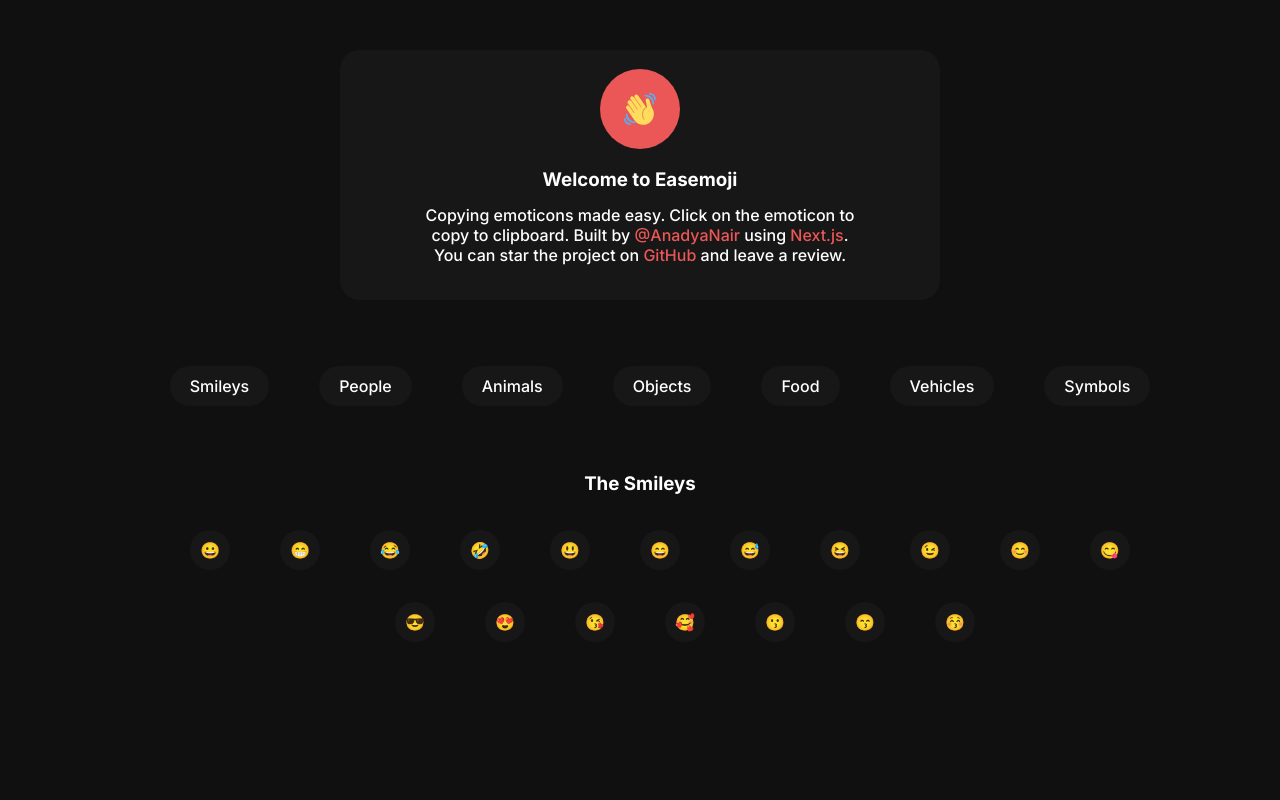
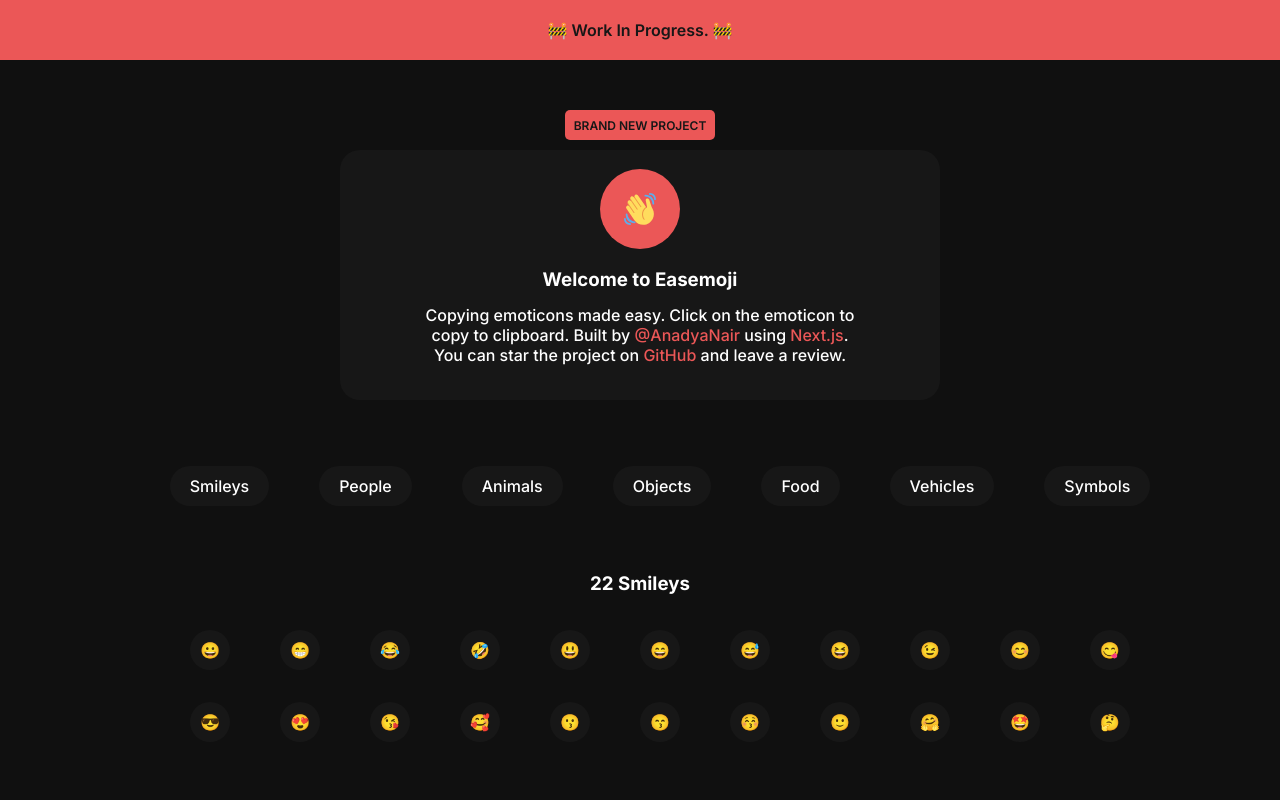
Before and after one commit to AnadyaNair/easemoji-app, a Next.js app: page / in a window 1280 px wide. Shown: the top 800 px of the page. Built offline with nearby package versions, Linux system fonts and the light colour scheme.

Commit message:
Updated: Add brand new tag, add more emojis

```diff
--- a/pages/index.js
+++ b/pages/index.js
@@ -22,9 +22,10 @@ export default function Home() {
         url('https://fonts.googleapis.com/css2?family=Inter:wght@100;200;300;400;500;600;700;800;900&display=swap');
       </style> */}
 
-      {/* <div className={styles.projectStatus}>🚧 Work In Progress. 🚧</div> */}
+      <div className={styles.projectStatus}>🚧 Work In Progress. 🚧</div>
 
       <div className={styles2.titleSection}>
+        <div className={styles2.newTag}>BRAND NEW PROJECT</div>
         <div className={styles2.titlesectionContent}>
           <Image src="/wave.svg" alt="Wave image" width={80} height={80} />
           <h3>Welcome to Easemoji</h3>
@@ -110,7 +111,7 @@ export default function Home() {
       </div>
 
       <div className={styles2.headingContainer}>
-        <h3 id="smileys">The Smileys</h3>
+        <h3 id="smileys">22 Smileys</h3>
       </div>
 
       <div className={styles_smileys.smileyDiv}>
@@ -216,7 +217,6 @@ export default function Home() {
         </ul>
 
         <ul>
-          <span></span>
           <li
             id="emoji12"
             onClick={() => {
@@ -279,6 +279,42 @@ export default function Home() {
           >
             😚
           </li>
+          <span></span>
+          <li
+            id="emoji19"
+            onClick={() => {
+              navigator.clipboard.writeText(emoji19.textContent);
+            }}
+          >
+            🙂
+          </li>
+          <span></span>
+          <li
+            id="emoji20"
+            onClick={() => {
+              navigator.clipboard.writeText(emoji20.textContent);
+            }}
+          >
+            🤗
+          </li>
+          <span></span>
+          <li
+            id="emoji21"
+            onClick={() => {
+              navigator.clipboard.writeText(emoji21.textContent);
+            }}
+          >
+            🤩
+          </li>
+          <span></span>
+          <li
+            id="emoji22"
+            onClick={() => {
+              navigator.clipboard.writeText(emoji22.textContent);
+            }}
+          >
+            🤔
+          </li>
         </ul>
       </div>
       {/* <main className={styles.main}>
@@ -322,7 +358,7 @@ export default function Home() {
         </div>
       </main> */}
 
-      <footer className={styles.footer}>
+      {/* <footer className={styles.footer}>
         <p>
           Star the project on{" "}
           <Link href="https://github.com/AnadyaNair/easemoji-app">
@@ -331,7 +367,7 @@ export default function Home() {
           and do leave a review!
         </p>
         <br />
-        {/* <a
+        <a
           href="https://vercel.com?utm_source=create-next-app&utm_medium=default-template&utm_campaign=create-next-app"
           target="_blank"
           rel="noopener noreferrer"
@@ -340,8 +376,8 @@ export default function Home() {
           <span className={styles.logo}>
             <Image src="/vercel.svg" alt="Vercel Logo" width={72} height={16} />
           </span>
-        </a> */}
-      </footer>
+        </a>
+      </footer> */}
     </div>
   );
 }
--- a/styles/title.module.css
+++ b/styles/title.module.css
@@ -80,3 +80,18 @@
 .headingContainer {
   margin-top: 50px;
 }
+
+.newTag {
+  width: 150px;
+  height: 30px;
+  background-color: #eb5757;
+  color: #171717;
+  border-radius: 5px;
+  font-size: 12px;
+  font-weight: 600;
+  display: flex;
+  flex-direction: column;
+  justify-content: center;
+  align-items: center;
+  margin-bottom: 10px;
+}
```
